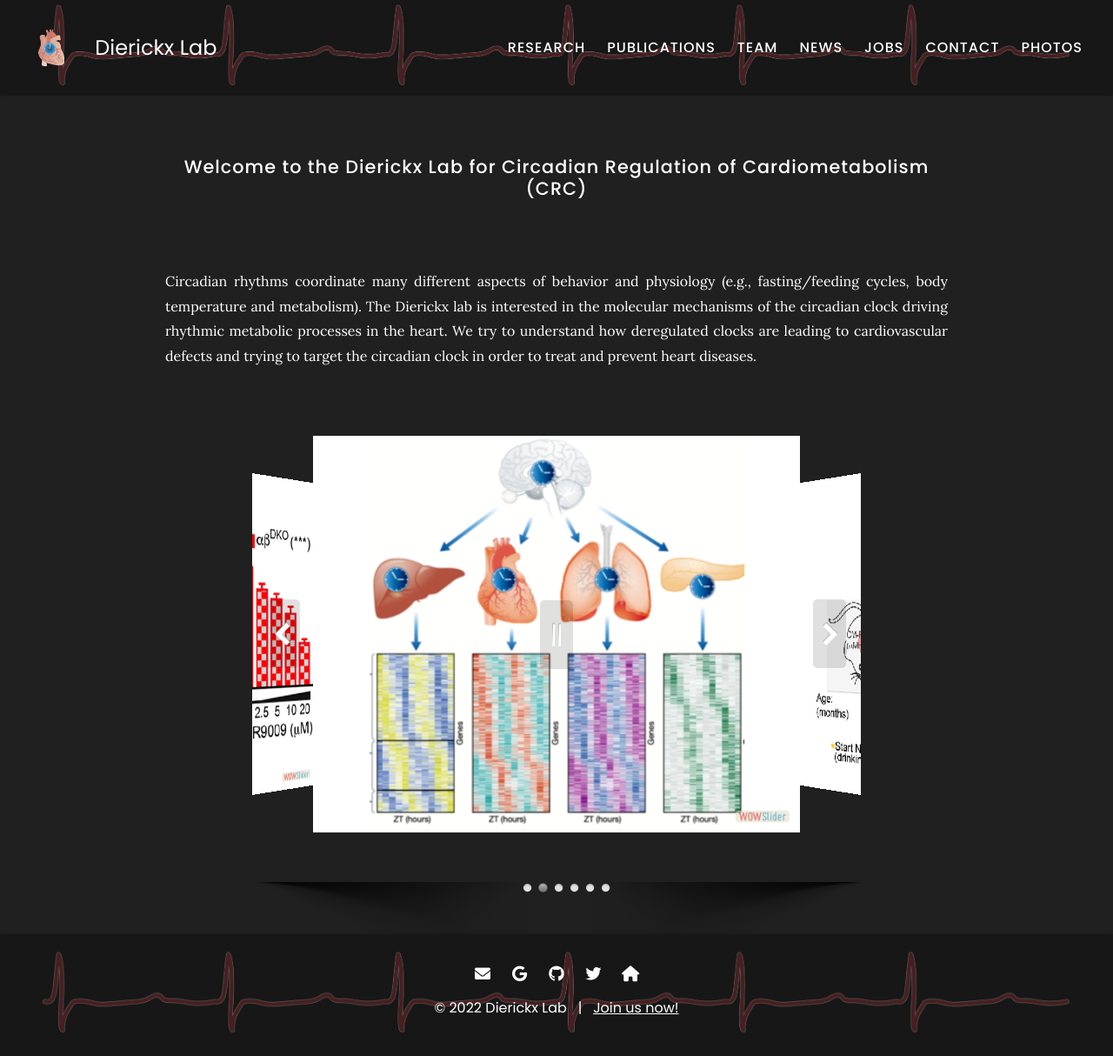
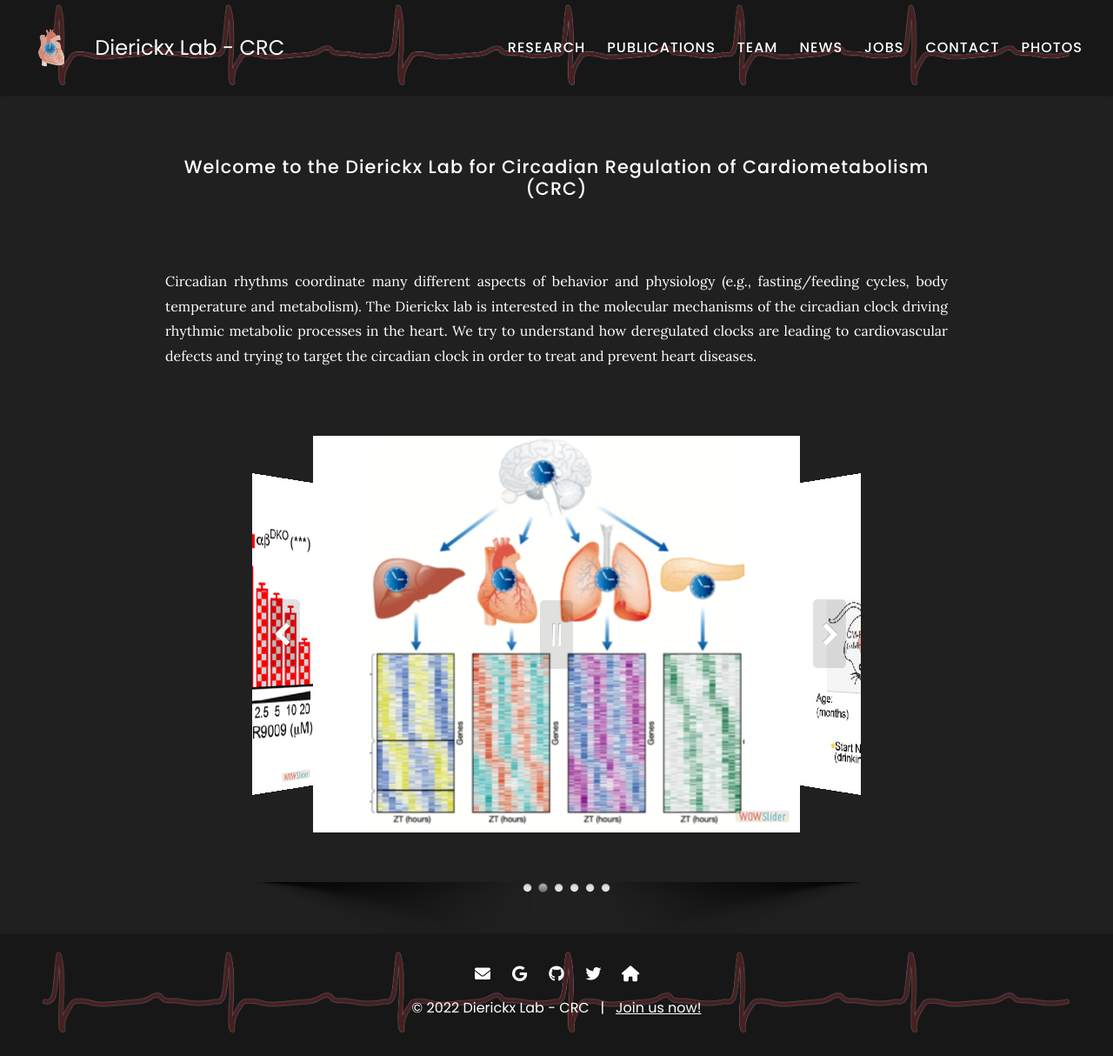
Before and after one commit to theDierickxLab/theDierickxLab, a Jekyll site: the page built from index.md, in a window 1280 px wide. Shown: the whole page at 87% size. Built offline with Jekyll 4.4.1, drawn with Linux system fonts in a browser that asks for light colours.

Commit message:
Update _config.yaml

```diff
--- a/_config.yaml
+++ b/_config.yaml
@@ -1,7 +1,7 @@
 ### basic settings
 
 # site properties and page defaults
-title: Dierickx Lab
+title: Dierickx Lab - CRC
 description: The Dierickx lab is interested in the molecular mechanisms of the circadian clock driving rhythmic metabolic processes in the heart.
              We try to understand how deregulated clocks are leading to cardiovascular defects and trying to target the circadian clock in order to treat and prevent heart diseases.
 logo: images/Logo.png
```
